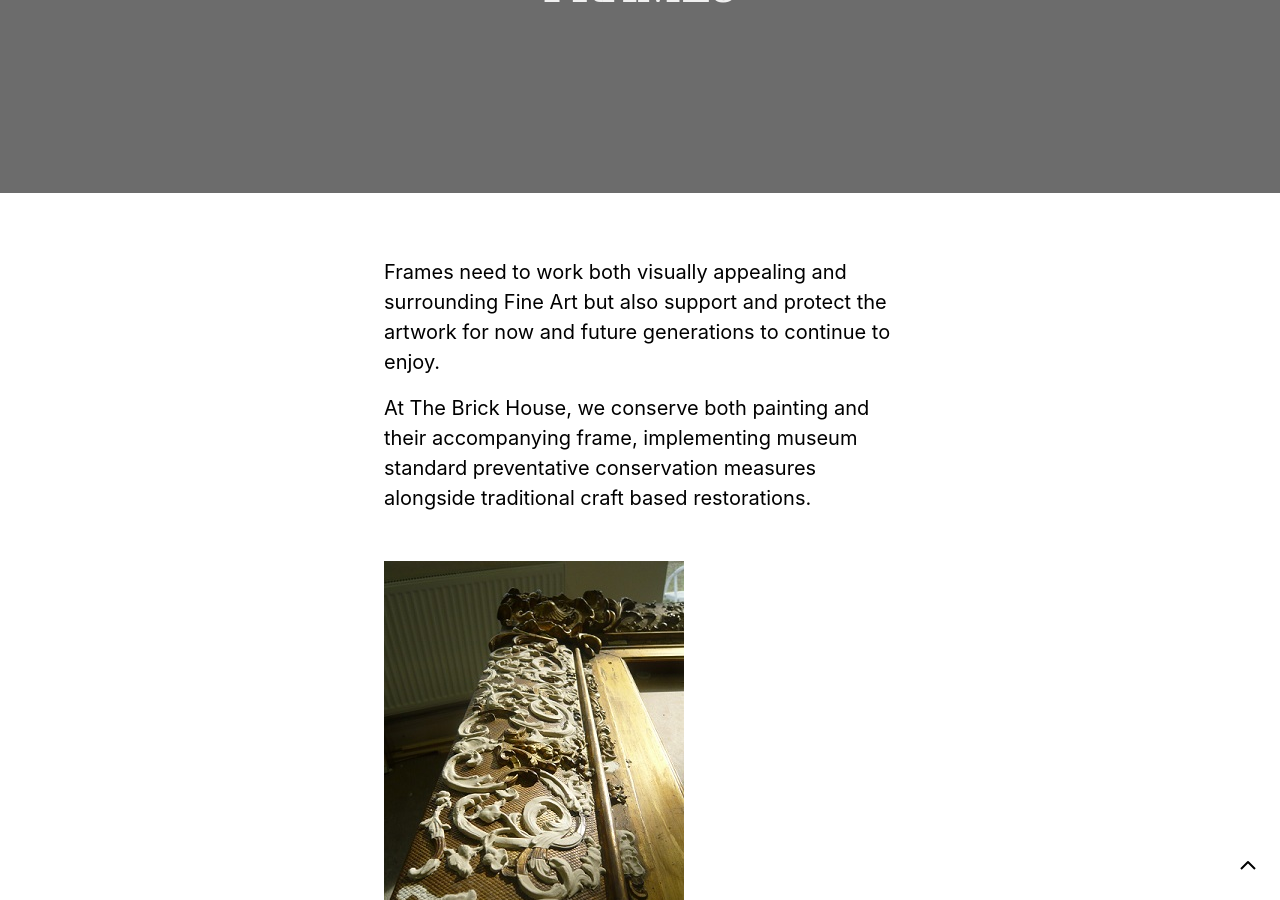
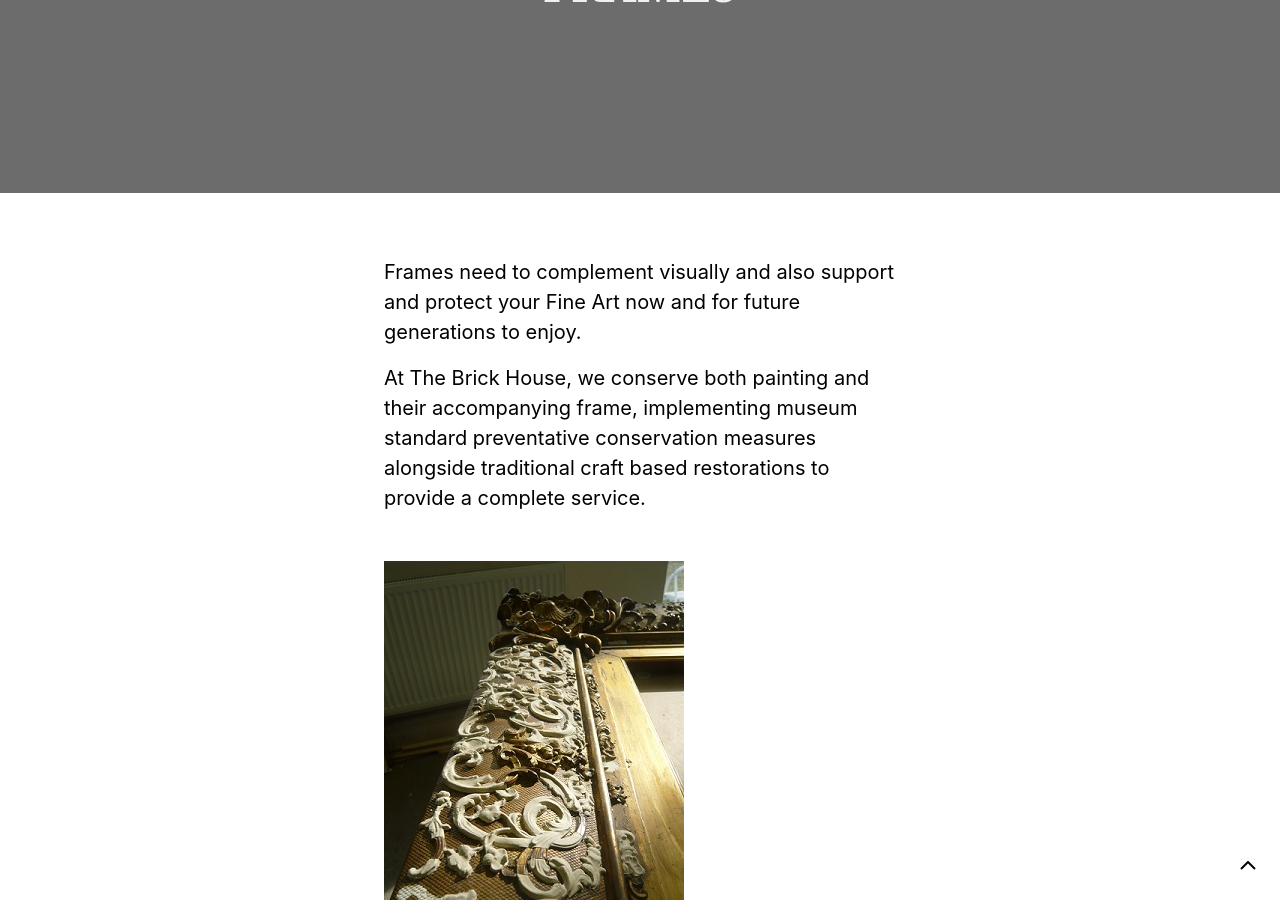
Before and after one commit to wearethoughtfox/brickhouse, a Jekyll site: the page built from _services/mounting-framing.md, in a window 1280 px wide and 900 px high, scrolled down 357 px. Built offline with Jekyll 4.4.1, drawn with Linux system fonts in a browser that asks for light colours; a script that is not in the unit is left out.

Commit message:
Update Services “mounting-framing”

```diff
--- a/_services/mounting-framing.md
+++ b/_services/mounting-framing.md
@@ -11,9 +11,9 @@ title: Frames
 link: http://www.brickhouseconservation.co.uk/mounting-framing/
 image: /images/2-frames-6-4.JPG
 ---
-Frames need to work both visually appealing and surrounding Fine Art but also support and protect the artwork for now and future generations to continue to enjoy.
+Frames need to complement visually and also support and protect your Fine Art now and for future generations to enjoy.
 
-At The Brick House, we conserve both painting and their accompanying frame, implementing museum standard preventative conservation measures alongside traditional craft based restorations.
+At The Brick House, we conserve both painting and their accompanying frame, implementing museum standard preventative conservation measures alongside traditional craft based restorations to provide a complete service.
 
 ![Composite restoration](/images/frameconsWinchC2.jpg "Frame Conservation")
 
```
